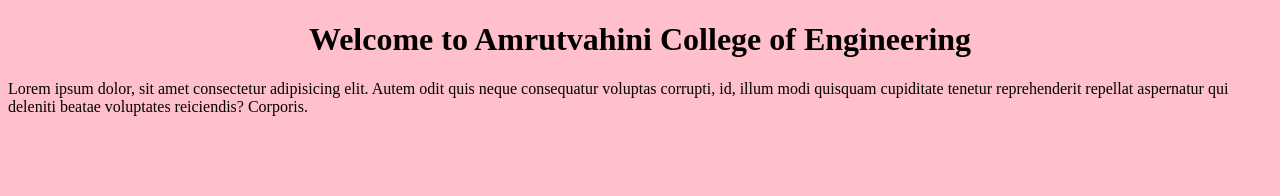
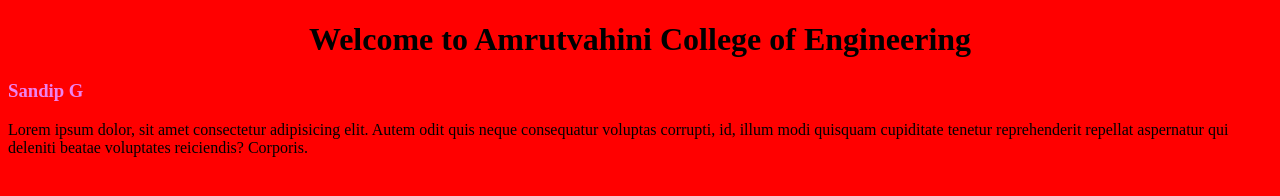
Before and after one commit to SandipGaikwad141/Day1, a plain HTML site: page index.html in a window 1280 px wide. Drawn offline with Linux system fonts and the light colour scheme.

Commit message:
name added

```diff
--- a/index.html
+++ b/index.html
@@ -5,8 +5,10 @@
     <meta name="viewport" content="width=device-width, initial-scale=1.0">
     <title>Sandip | Home Page</title>
 </head>
-<body bgcolor="pink">
+<body bgcolor="red">
     <h1 align="center">Welcome to Amrutvahini College of Engineering </h1>
+    <h3 style="color: violet ;">Sandip G</h3>
     <p>Lorem ipsum dolor, sit amet consectetur adipisicing elit. Autem odit quis neque consequatur voluptas corrupti, id, illum modi quisquam cupiditate tenetur reprehenderit repellat aspernatur qui deleniti beatae voluptates reiciendis? Corporis.</p>
+    <img src="" alt="">
 </body>
 </html>
```
